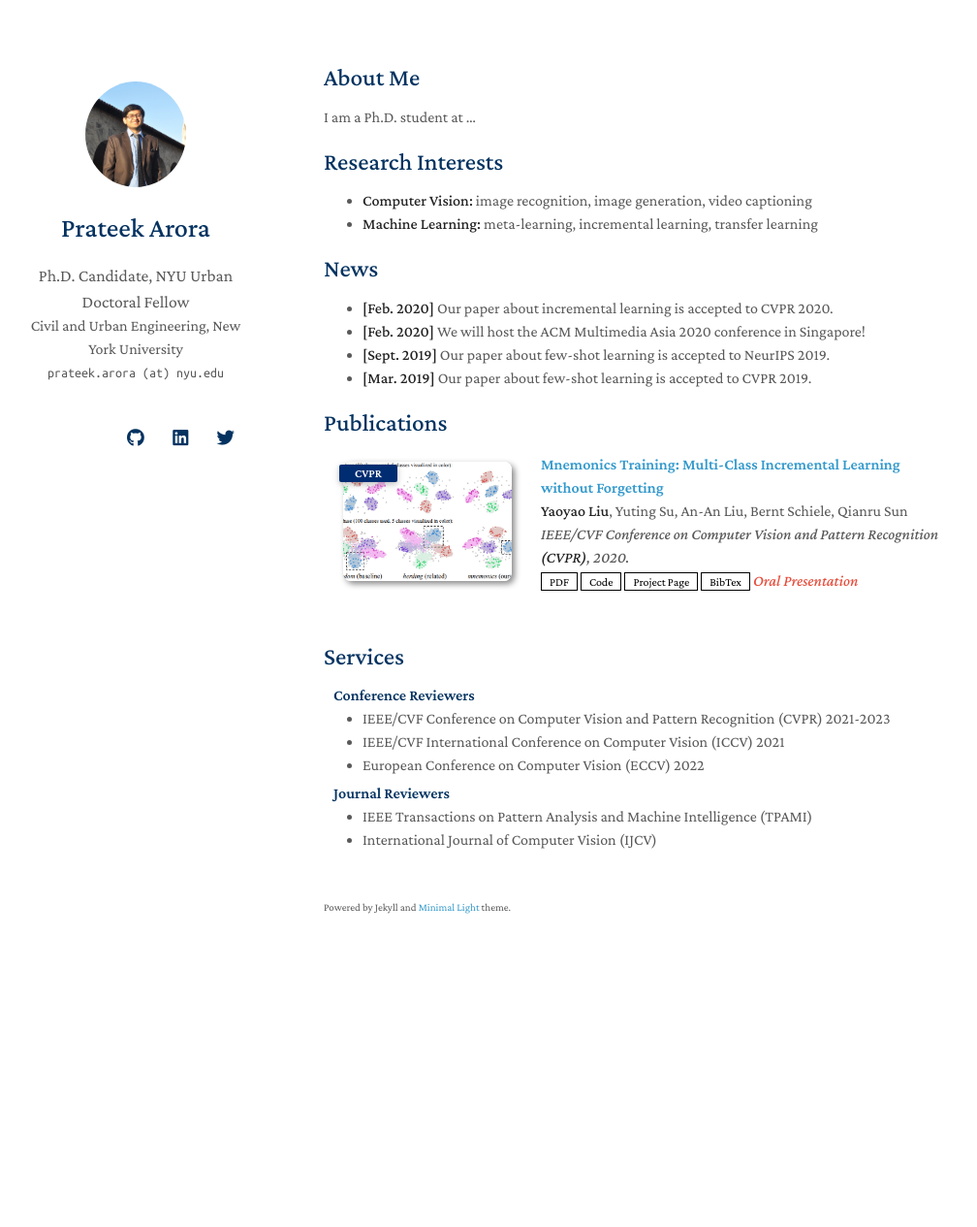
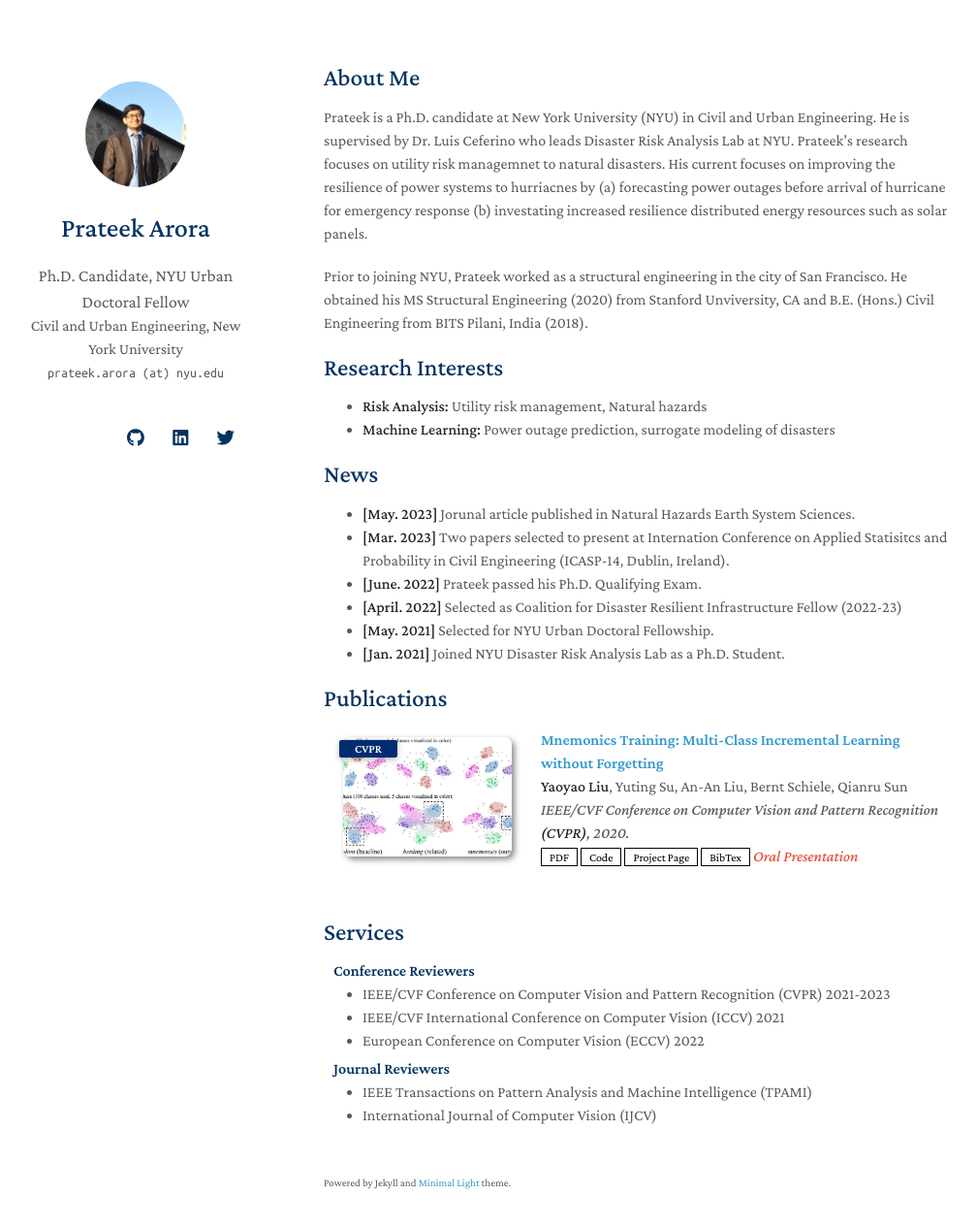
Before and after one commit to pa56/profile, a Jekyll site: the page built from index.md, in a window 1280 px wide and 1300 px high. Shown: the top 1265 px of the window at 97% size, without its empty margins (136-1144 px from the left). Built offline with Jekyll 4.4.1, drawn with Linux system fonts in a browser that asks for light colours; nearby versions of some CDN libraries; a style sheet for code colours, icons or effects is not loaded; our own code applies the rules of GitHub Pages for plain Markdown files.

Commit message:
Update index.md

```diff
--- a/index.md
+++ b/index.md
@@ -4,19 +4,23 @@ layout: homepage
 
 ## About Me
 
-I am a Ph.D. student at ...
+Prateek is a Ph.D. candidate at New York University (NYU) in Civil and Urban Engineering. He is supervised by Dr. Luis Ceferino who leads Disaster Risk Analysis Lab at NYU. Prateek's research focuses on utility risk managemnet to natural disasters. His current focuses on improving the resilience of power systems to hurriacnes by (a) forecasting power outages before arrival of hurricane for emergency response (b) investating increased resilience distributed energy resources such as solar panels.
+
+Prior to joining NYU, Prateek worked as a structural engineering in the city of San Francisco. He obtained his MS Structural Engineering (2020) from Stanford Unviversity, CA and B.E. (Hons.) Civil Engineering  from BITS Pilani, India (2018).
 
 ## Research Interests
 
-- **Computer Vision:** image recognition, image generation, video captioning
-- **Machine Learning:** meta-learning, incremental learning, transfer learning
+- **Risk Analysis:** Utility risk management, Natural hazards
+- **Machine Learning:** Power outage prediction, surrogate modeling of disasters
 
 ## News
 
-- **[Feb. 2020]** Our paper about incremental learning is accepted to CVPR 2020.
-- **[Feb. 2020]** We will host the ACM Multimedia Asia 2020 conference in Singapore!
-- **[Sept. 2019]** Our paper about few-shot learning is accepted to NeurIPS 2019.
-- **[Mar. 2019]** Our paper about few-shot learning is accepted to CVPR 2019.
+- **[May. 2023]** Jorunal article published in Natural Hazards Earth System Sciences.
+- **[Mar. 2023]** Two papers selected to present at Internation Conference on Applied Statisitcs and Probability in Civil Engineering (ICASP-14, Dublin, Ireland).
+- **[June. 2022]** Prateek passed his Ph.D. Qualifying Exam.
+- **[April. 2022]** Selected as Coalition for Disaster Resilient Infrastructure Fellow (2022-23)
+- **[May. 2021]** Selected for NYU Urban Doctoral Fellowship.
+- **[Jan. 2021]** Joined NYU Disaster Risk Analysis Lab as a Ph.D. Student.
 
 {% include_relative _includes/publications.md %}
 
```
